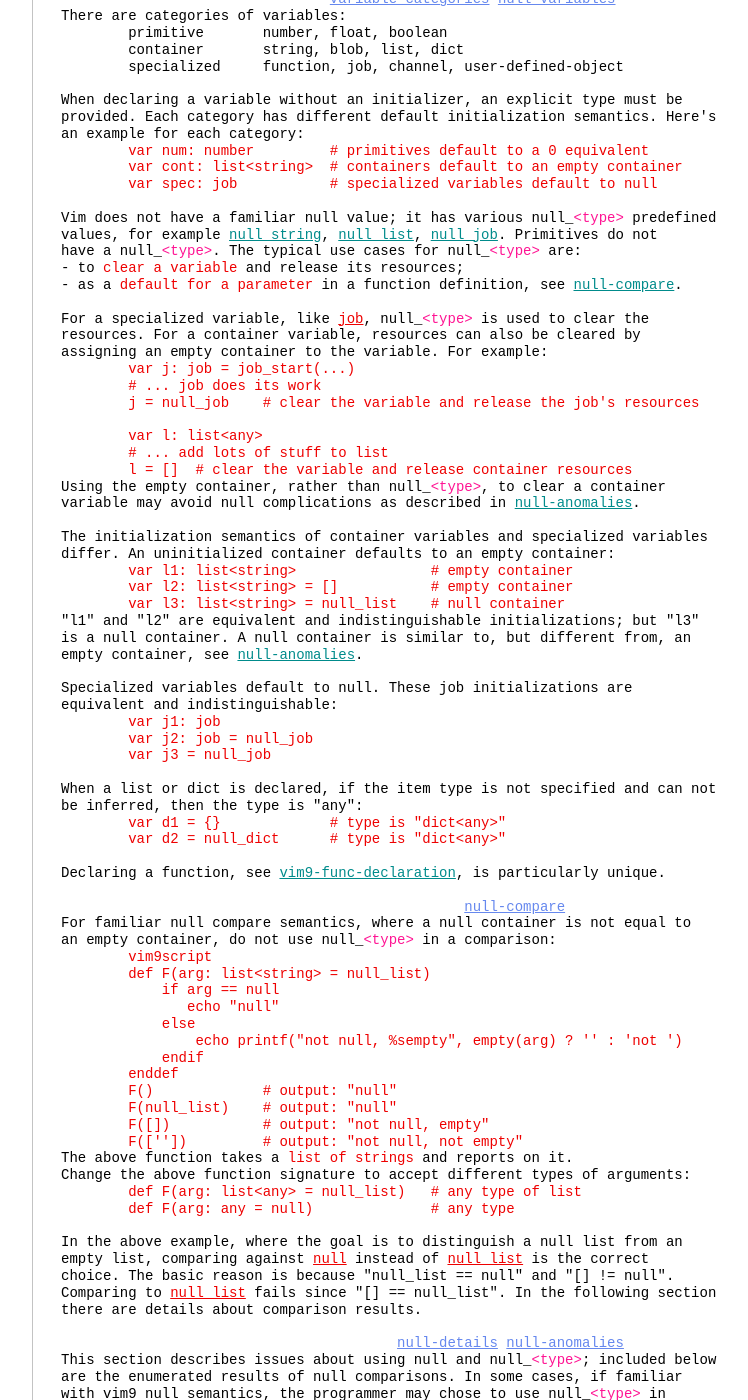
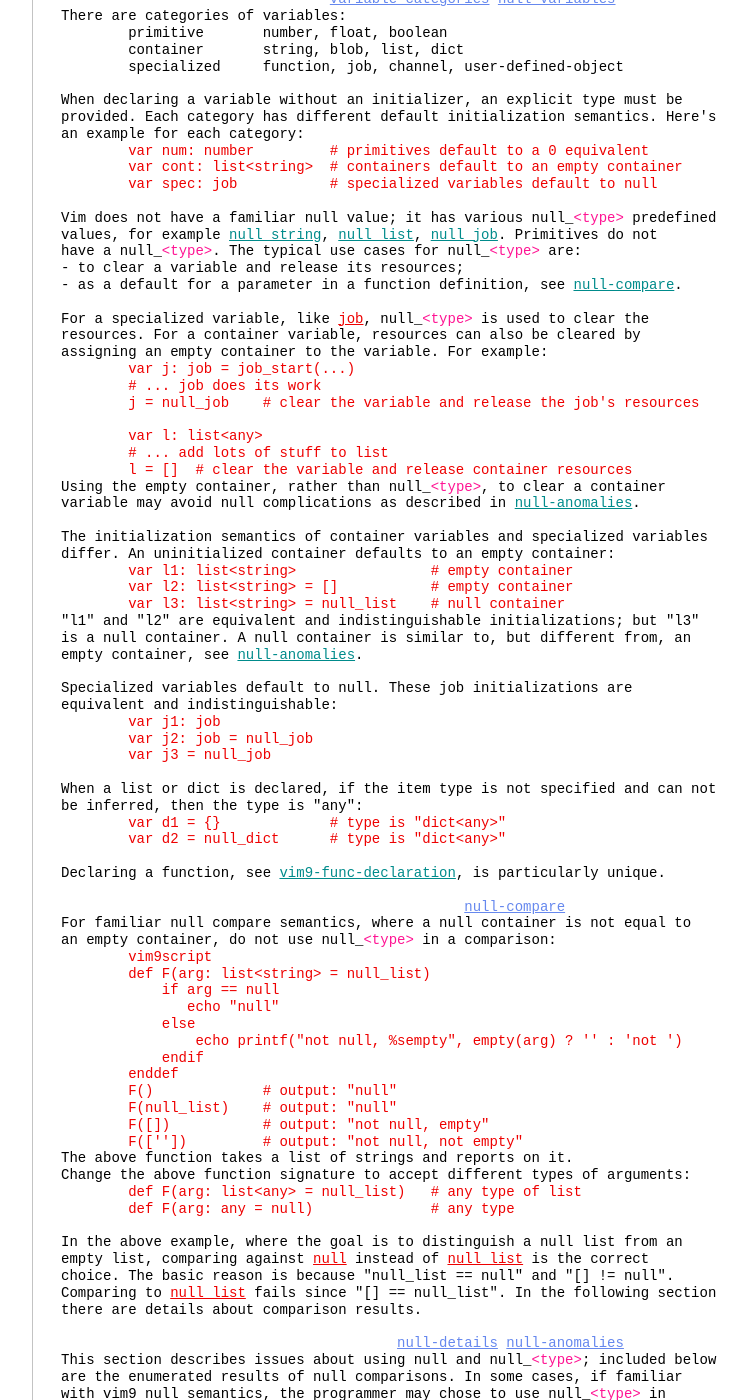
Before and after one commit to vim-jp/vimdoc-en, a Jekyll site: the page built from vim9.html, in a window 1280 px wide and 1400 px high, scrolled down 28867 px. Shown: the whole window, without its empty margins (340-1088 px from the left). Built offline with Jekyll 4.4.1, drawn with Linux system fonts in a browser that asks for light colours; nearby versions of some CDN libraries; comment, search, counter and statistics services are not loaded; some of the changed text lies outside the part shown.

Commit message:
Generated by GitHub workflow 7678606588
https://github.com/vim-jp/vimdoc-en/actions/runs/7678606588

```diff
--- a/vim9.html
+++ b/vim9.html
@@ -1270,7 +1270,7 @@ level.&nbsp;&nbsp;They cannot be created in a function, also not in a legacy fun
 &nbsp;&nbsp;&nbsp;&nbsp;&nbsp;&nbsp;&nbsp;&nbsp;&nbsp;&nbsp;&nbsp;&nbsp;&nbsp;&nbsp;&nbsp;&nbsp;&nbsp;&nbsp;&nbsp;&nbsp;&nbsp;&nbsp;&nbsp;&nbsp;yet.&nbsp;&nbsp;This will report any errors found during<br>
 &nbsp;&nbsp;&nbsp;&nbsp;&nbsp;&nbsp;&nbsp;&nbsp;&nbsp;&nbsp;&nbsp;&nbsp;&nbsp;&nbsp;&nbsp;&nbsp;&nbsp;&nbsp;&nbsp;&nbsp;&nbsp;&nbsp;&nbsp;&nbsp;compilation.<br>
 <br>
-:defc[ompile] MyClass&nbsp;&nbsp;Compile all methods in a class&nbsp;<a class="Identifier" href="vim9class.html#class-compile">class-compile</a>.<br>
+:defc[ompile] MyClass&nbsp;&nbsp; Compile all methods in a class.&nbsp;<a class="Identifier" href="vim9class.html#class-compile">class-compile</a><br>
 <br>
 :defc[ompile]&nbsp;<span class="Special">{func}</span><br>
 :defc[ompile] debug&nbsp;<span class="Special">{func}</span><br>
@@ -1725,8 +1725,8 @@ an example for each category:<br>
 Vim does not have a familiar null value; it has various null_<span class="Special">&lt;type&gt;</span>&nbsp;predefined<br>
 values, for example&nbsp;<a class="Identifier" href="vim9.html#null_string">null_string</a>,&nbsp;<a class="Identifier" href="vim9.html#null_list">null_list</a>,&nbsp;<a class="Identifier" href="vim9.html#null_job">null_job</a>. Primitives do not<br>
 have a null_<span class="Special">&lt;type&gt;</span>. The typical use cases for null_<span class="Special">&lt;type&gt;</span>&nbsp;are:<br>
-- to&nbsp;<span class="Comment">clear a variable</span>&nbsp;and release its resources;<br>
-- as a&nbsp;<span class="Comment">default for a parameter</span>&nbsp;in a function definition, see&nbsp;<a class="Identifier" href="vim9.html#null-compare">null-compare</a>.<br>
+- to clear a variable and release its resources;<br>
+- as a default for a parameter in a function definition, see&nbsp;<a class="Identifier" href="vim9.html#null-compare">null-compare</a>.<br>
 <br>
 For a specialized variable, like&nbsp;<a class="Comment" href="channel.html#job">job</a>, null_<span class="Special">&lt;type&gt;</span>&nbsp;is used to clear the<br>
 resources. For a container variable, resources can also be cleared by<br>
@@ -1778,7 +1778,7 @@ an empty container, do not use null_<span class="Special">&lt;type&gt;</span>&nb
 &nbsp;&nbsp;&nbsp;&nbsp;&nbsp;&nbsp;&nbsp;&nbsp;F(null_list)&nbsp;&nbsp;&nbsp;&nbsp;# output: &quot;null&quot;<br>
 &nbsp;&nbsp;&nbsp;&nbsp;&nbsp;&nbsp;&nbsp;&nbsp;F([])&nbsp;&nbsp;&nbsp;&nbsp;&nbsp;&nbsp;&nbsp;&nbsp;&nbsp;&nbsp; # output: &quot;not null, empty&quot;<br>
 &nbsp;&nbsp;&nbsp;&nbsp;&nbsp;&nbsp;&nbsp;&nbsp;F([''])&nbsp;&nbsp;&nbsp;&nbsp;&nbsp;&nbsp;&nbsp;&nbsp; # output: &quot;not null, not empty&quot;</div>
-The above function takes a&nbsp;<span class="Comment">list of strings</span>&nbsp;and reports on it.<br>
+The above function takes a list of strings and reports on it.<br>
 Change the above function signature to accept different types of arguments:<br>
 <div class="helpExample">&nbsp;&nbsp;&nbsp;&nbsp;&nbsp;&nbsp;&nbsp;&nbsp;def F(arg: list&lt;any&gt; = null_list)&nbsp;&nbsp; # any type of list<br>
 &nbsp;&nbsp;&nbsp;&nbsp;&nbsp;&nbsp;&nbsp;&nbsp;def F(arg: any = null)&nbsp;&nbsp;&nbsp;&nbsp;&nbsp;&nbsp;&nbsp;&nbsp;&nbsp;&nbsp;&nbsp;&nbsp;&nbsp;&nbsp;# any type</div>
@@ -1796,19 +1796,19 @@ with vim9 null semantics, the programmer may chose to use null_<span class="Spec
 comparisons and/or other situations.<br>
 <br>
 Elsewhere in the documentation it says:<br>
-&nbsp;&nbsp;&nbsp;&nbsp;&nbsp;&nbsp;&nbsp;&nbsp;Quite often a null value is handled the same as an<br>
-&nbsp;&nbsp;&nbsp;&nbsp;&nbsp;&nbsp;&nbsp;&nbsp;empty value, but not always<br>
+&nbsp;&nbsp;&nbsp;&nbsp;&nbsp;&nbsp;&nbsp;&nbsp;Quite often a null value is handled the same as an empty value, but<br>
+&nbsp;&nbsp;&nbsp;&nbsp;&nbsp;&nbsp;&nbsp;&nbsp;not always<br>
 Here's an example:<br>
 <div class="helpExample">&nbsp;&nbsp;&nbsp;&nbsp;&nbsp;&nbsp;&nbsp;&nbsp;vim9script<br>
 &nbsp;&nbsp;&nbsp;&nbsp;&nbsp;&nbsp;&nbsp;&nbsp;var s1: list&lt;string&gt;<br>
 &nbsp;&nbsp;&nbsp;&nbsp;&nbsp;&nbsp;&nbsp;&nbsp;var s2: list&lt;string&gt; = null_list<br>
 &nbsp;&nbsp;&nbsp;&nbsp;&nbsp;&nbsp;&nbsp;&nbsp;echo s1&nbsp;&nbsp;&nbsp;&nbsp;&nbsp;&nbsp;&nbsp;&nbsp;&nbsp;&nbsp;&nbsp;&nbsp; # output: &quot;[]&quot;<br>
-&nbsp;&nbsp;&nbsp;&nbsp;&nbsp;&nbsp;&nbsp;&nbsp;echo s2&nbsp;&nbsp;&nbsp;&nbsp;&nbsp;&nbsp;&nbsp;&nbsp;&nbsp;&nbsp;&nbsp;&nbsp; # output: &quot;[]&quot;<br>
-&nbsp;&nbsp;&nbsp;&nbsp;&nbsp;&nbsp;&nbsp;&nbsp;<br>
-&nbsp;&nbsp;&nbsp;&nbsp;&nbsp;&nbsp;&nbsp;&nbsp;echo s1 + ['a']&nbsp;&nbsp;&nbsp;&nbsp; # output: &quot;['a']&quot;<br>
-&nbsp;&nbsp;&nbsp;&nbsp;&nbsp;&nbsp;&nbsp;&nbsp;echo s2 + ['a']&nbsp;&nbsp;&nbsp;&nbsp; # output: &quot;['a']&quot;<br>
-&nbsp;&nbsp;&nbsp;&nbsp;&nbsp;&nbsp;&nbsp;&nbsp;<br>
-&nbsp;&nbsp;&nbsp;&nbsp;&nbsp;&nbsp;&nbsp;&nbsp;echo s1-&gt;add('a')&nbsp;&nbsp; # output: &quot;['a']&quot;<br>
+&nbsp;&nbsp;&nbsp;&nbsp;&nbsp;&nbsp;&nbsp;&nbsp;echo s2&nbsp;&nbsp;&nbsp;&nbsp;&nbsp;&nbsp;&nbsp;&nbsp;&nbsp;&nbsp;&nbsp;&nbsp; # output: &quot;[]&quot;</div>
+<br>
+<div class="helpExample">&nbsp;&nbsp;&nbsp;&nbsp;&nbsp;&nbsp;&nbsp;&nbsp;echo s1 + ['a']&nbsp;&nbsp;&nbsp;&nbsp; # output: &quot;['a']&quot;<br>
+&nbsp;&nbsp;&nbsp;&nbsp;&nbsp;&nbsp;&nbsp;&nbsp;echo s2 + ['a']&nbsp;&nbsp;&nbsp;&nbsp; # output: &quot;['a']&quot;</div>
+<br>
+<div class="helpExample">&nbsp;&nbsp;&nbsp;&nbsp;&nbsp;&nbsp;&nbsp;&nbsp;echo s1-&gt;add('a')&nbsp;&nbsp; # output: &quot;['a']&quot;<br>
 &nbsp;&nbsp;&nbsp;&nbsp;&nbsp;&nbsp;&nbsp;&nbsp;echo s2-&gt;add('a')&nbsp;&nbsp; # E1130: Can not add to null list</div>
 <br>
 Two values equal to a null_<span class="Special">&lt;type&gt;</span>&nbsp;are not necessarily equal to each other:<br>
```
